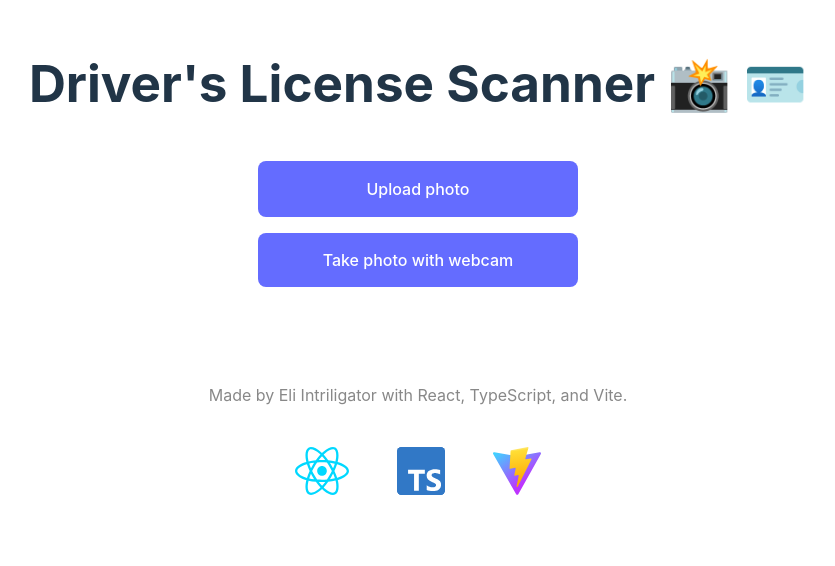
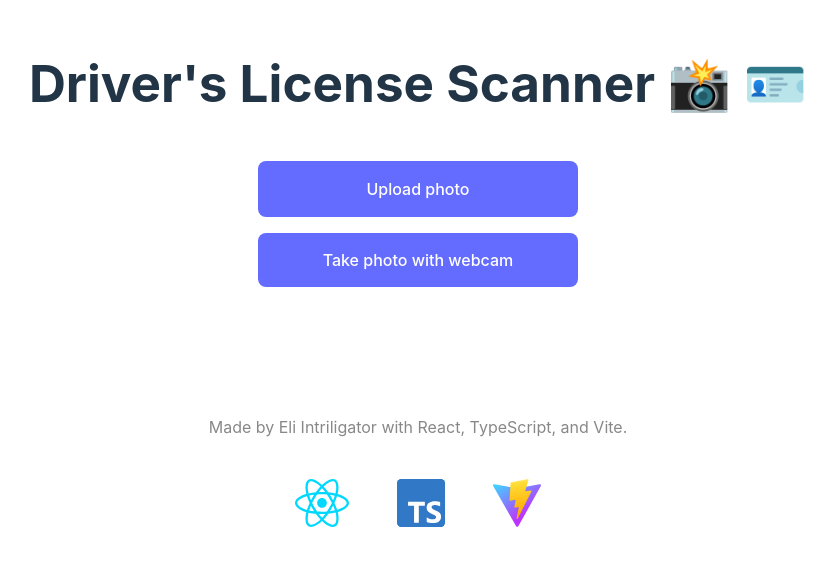
Before and after one commit to elewint/drivers-license-scanner, a React (Vite) app: page / in a window 1280 px wide. Shown: the part 238-804 px from the top of the page, without its empty margins (222-1057 px from the left). Built offline with nearby package versions, Linux system fonts and the light colour scheme.

Commit message:
Change spacing

```diff
--- a/src/components/common/footer.css
+++ b/src/components/common/footer.css
@@ -7,7 +7,7 @@
   color: #888;
   position: absolute;
   padding-bottom: 1em;
-  padding-top: 4em;
+  padding-top: 6em;
 }
 
 .logo {
```
